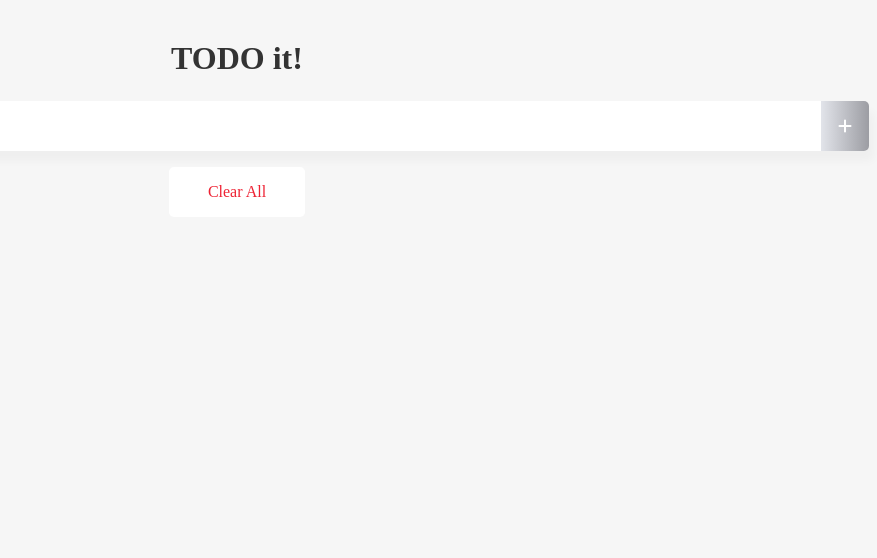
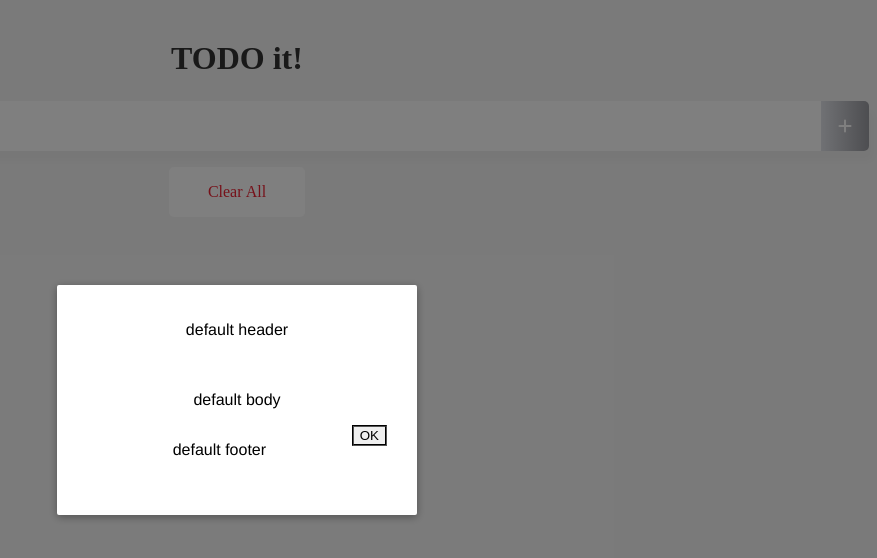
Before and after one commit to my-yun/app, a Vue app in the folder vue-todo/: page / in a window 1280 px wide. Both pictures are taken after a click on the element 1248 px from the left and 126 px from the top of the page. Shown: the top 558 px of the page, without its empty margins (403-1280 px from the left). Built offline with nearby package versions, Linux system fonts and the light colour scheme.

Commit message:
모달 팝업 구현중

```diff
--- a/vue-todo/src/components/TodoInput.vue
+++ b/vue-todo/src/components/TodoInput.vue
@@ -6,14 +6,22 @@
 		<span class="addContainer" v-on:click="addTodo">
 			<i class="fa-solid fa-plus addBtn"></i>
 		</span>
+
+		<!-- <button id="show-modal" @click="showModal = true">Show Modal</button> -->
+		<!-- use the modal component, pass in the prop -->
+		<modal v-if="showModal" @close="showModal = false">
+			<template v-solt:header>경고!</template>
+		</modal>
 	</div>
 </template>
 
 <script>
+import Modal from './common/TodoModal.vue'
 export default {
 	data:function(){
 		return{
-			newTodoItem: ""
+			newTodoItem: "",
+			showModal: false
 		}
 	},
 	methods: {
@@ -23,12 +31,19 @@
 			if(this.newTodoItem !== ''){
 				this.$emit('addTodoItem', this.newTodoItem);
 				this.clearInput();
+
+			}else{
+				this.showModal = !this.showModal;
+				// alert('내용을 입력해 주세요.');
 			}
 
 		},
 		clearInput: function(){
 			this.newTodoItem = "";
 		}
+	},
+	components: {
+		Modal:Modal
 	}
 }
 </script>
@@ -64,4 +79,18 @@
 	vertical-align: middle;
 	line-height: 50px;
 }
+
+.modal-enter {
+  opacity: 0;
+}
+
+.modal-leave-active {
+  opacity: 0;
+}
+
+.modal-enter .modal-container,
+.modal-leave-active .modal-container {
+  -webkit-transform: scale(1.1);
+  transform: scale(1.1);
+}
 </style>
--- /dev/null
+++ b/vue-todo/src/components/common/TodoModal.vue
@@ -0,0 +1,94 @@
+<template>
+	<transition name="modal">
+		<div class="modal-mask">
+			<div class="modal-wrapper">
+				<div class="modal-container">
+
+					<div class="modal-header">
+						<slot name="header">default header</slot>
+					</div>
+
+					<div class="modal-body">
+						<slot name="body">
+							default body
+						</slot>
+
+					<div class="modal-footer">
+						<slot name="footer">
+							default footer
+							<button class="modal-default-button" @click="$emit('close')">
+								OK
+							</button>
+						</slot>
+					</div>
+        </div>
+      </div>
+    </div>
+		</div>
+  </transition>
+</template>
+
+<script>
+export default {
+
+
+
+}
+</script>
+
+<style>
+.modal-mask {
+	position: fixed;
+	z-index: 9998;
+	top: 0;
+	left: 0;
+	width: 100%;
+	height: 100%;
+	background-color: rgba(0, 0, 0, 0.5);
+	display: table;
+	transition: opacity 0.3s ease;
+	}
+
+	.modal-wrapper {
+	display: table-cell;
+	vertical-align: middle;
+	}
+
+	.modal-container {
+	width: 300px;
+	margin: 0px auto;
+	padding: 20px 30px;
+	background-color: #fff;
+	border-radius: 2px;
+	box-shadow: 0 2px 8px rgba(0, 0, 0, 0.33);
+	transition: all 0.3s ease;
+	font-family: Helvetica, Arial, sans-serif;
+	}
+
+	.modal-header h3 {
+	margin-top: 0;
+	color: #42b983;
+	}
+
+	.modal-body {
+	margin: 20px 0;
+	}
+
+	.modal-default-button {
+	float: right;
+	}
+
+	.modal-enter {
+	opacity: 0;
+	}
+
+	.modal-leave-active {
+	opacity: 0;
+	}
+
+	.modal-enter .modal-container,
+	.modal-leave-active .modal-container {
+	-webkit-transform: scale(1.1);
+	transform: scale(1.1);
+	}
+</style>
```
